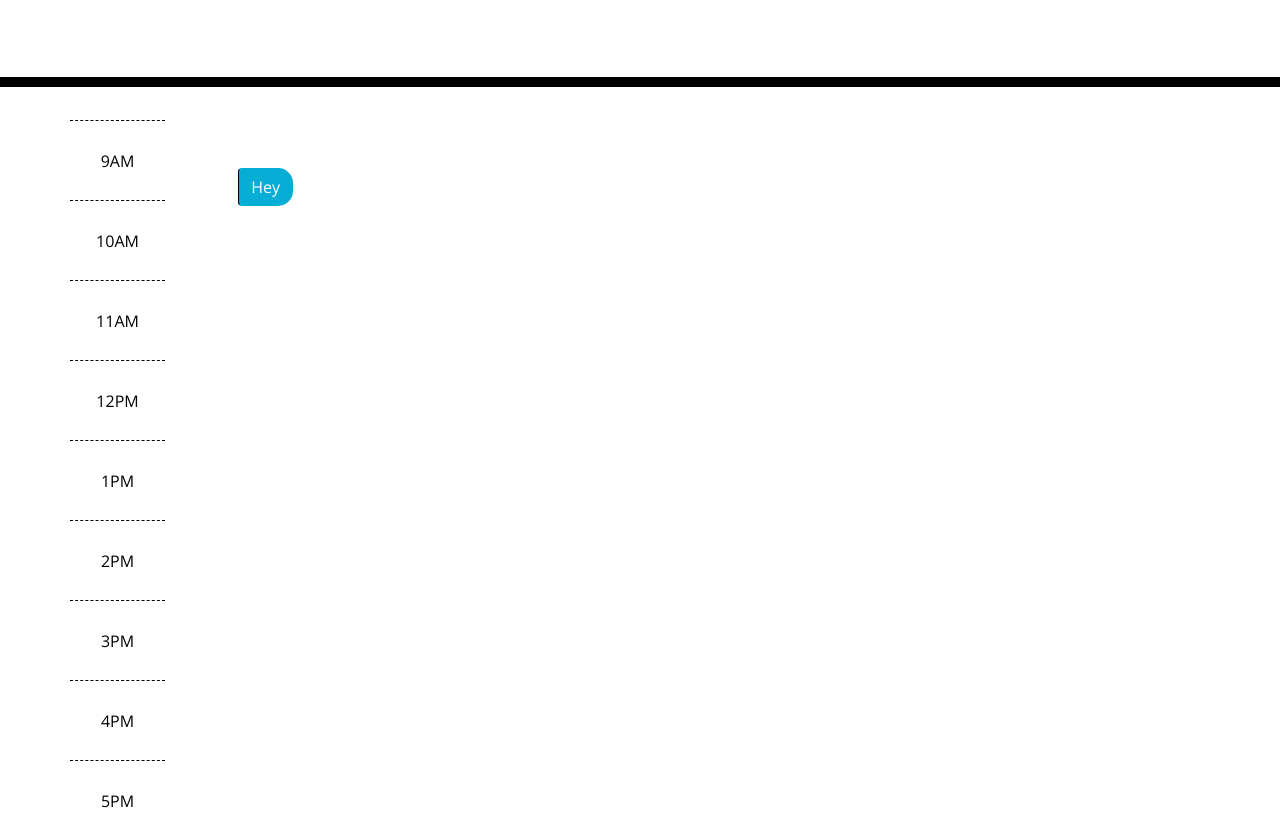
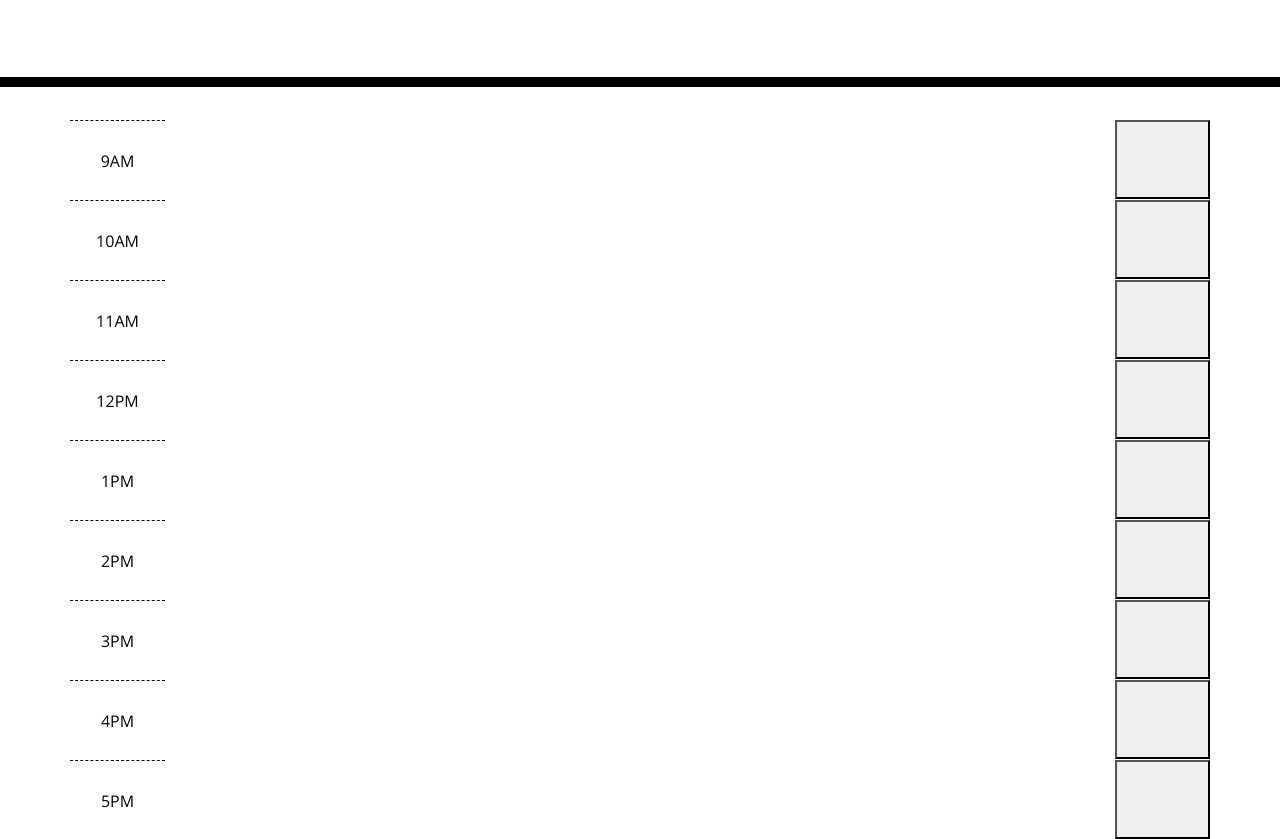
Before and after one commit to MatValdejao/super-disco, a plain HTML site: page index.html in a window 1280 px wide. Shown: the part 181-1020 px from the top of the page. Drawn offline with nearby package versions, Linux system fonts and the light colour scheme; files that its build step writes are made by us from their sources.

Commit message:
basic structure ready

```diff
--- a/index.html
+++ b/index.html
@@ -36,61 +36,81 @@
           9AM
         </div>
         <div class="col-md-10">
-          <div class="input-group">
 
-            <span class="input-group-btn">
-              <button type="button" class="btn saveBtn">Hey</button>
-            </span>
-          </div>
         </div>
+        <button class="col-md-1"></button>
       </div>
       <div id="hour-10" class="row time-block">
         <div class="col-1 hour">
           10AM
         </div>
+        <div class="col-md-10">
 
+        </div>
+        <button class="col-md-1"></button>
       </div>
       <div id="hour-11" class="row time-block">
         <div class="col-1 hour">
           11AM
         </div>
+        <div class="col-md-10">
 
+        </div>
+        <button class="col-md-1"></button>
       </div>
       <div id="hour-12" class="row time-block">
         <div class="col-1 hour">
           12PM
         </div>
+        <div class="col-md-10">
 
+        </div>
+        <button class="col-md-1"></button>
       </div>
       <div id="hour-13" class="row time-block">
         <div class="col-1 hour">
           1PM
         </div>
+        <div class="col-md-10">
 
+        </div>
+        <button class="col-md-1"></button>
       </div>
       <div id="hour-14" class="row time-block">
         <div class="col-1 hour">
           2PM
         </div>
+        <div class="col-md-10">
 
+        </div>
+        <button class="col-md-1"></button>
       </div>
       <div id="hour-15" class="row time-block">
         <div class="col-1 hour">
           3PM
         </div>
+        <div class="col-md-10">
 
+        </div>
+        <button class="col-md-1"></button>
       </div>
       <div id="hour-16" class="row time-block">
         <div class="col-1 hour">
           4PM
         </div>
+        <div class="col-md-10">
 
+        </div>
+        <button class="col-md-1"></button>
       </div>
       <div id="hour-17" class="row time-block">
         <div class="col-1 hour">
           5PM
         </div>
+        <div class="col-md-10">
 
+        </div>
+        <button class="col-md-1"></button>
       </div>
     </div>
 
```
